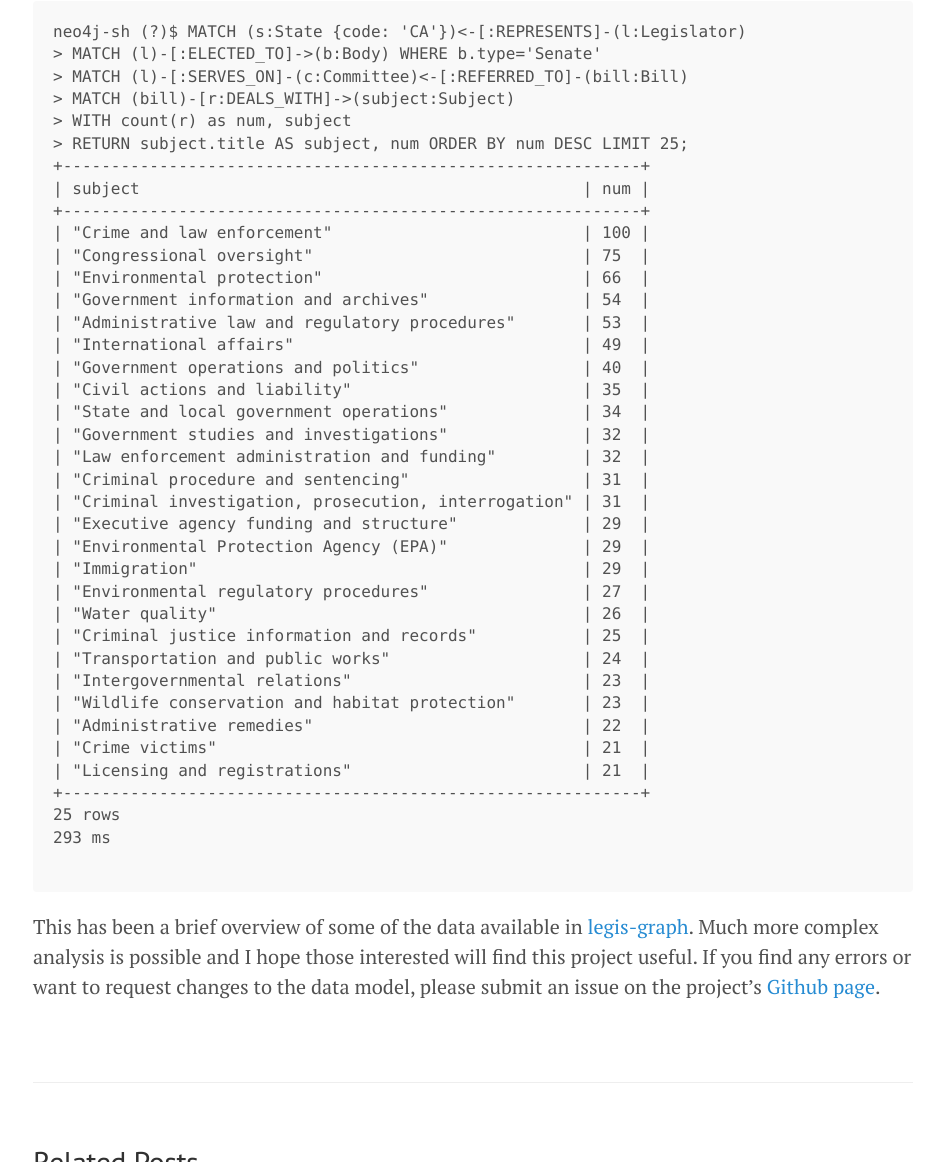
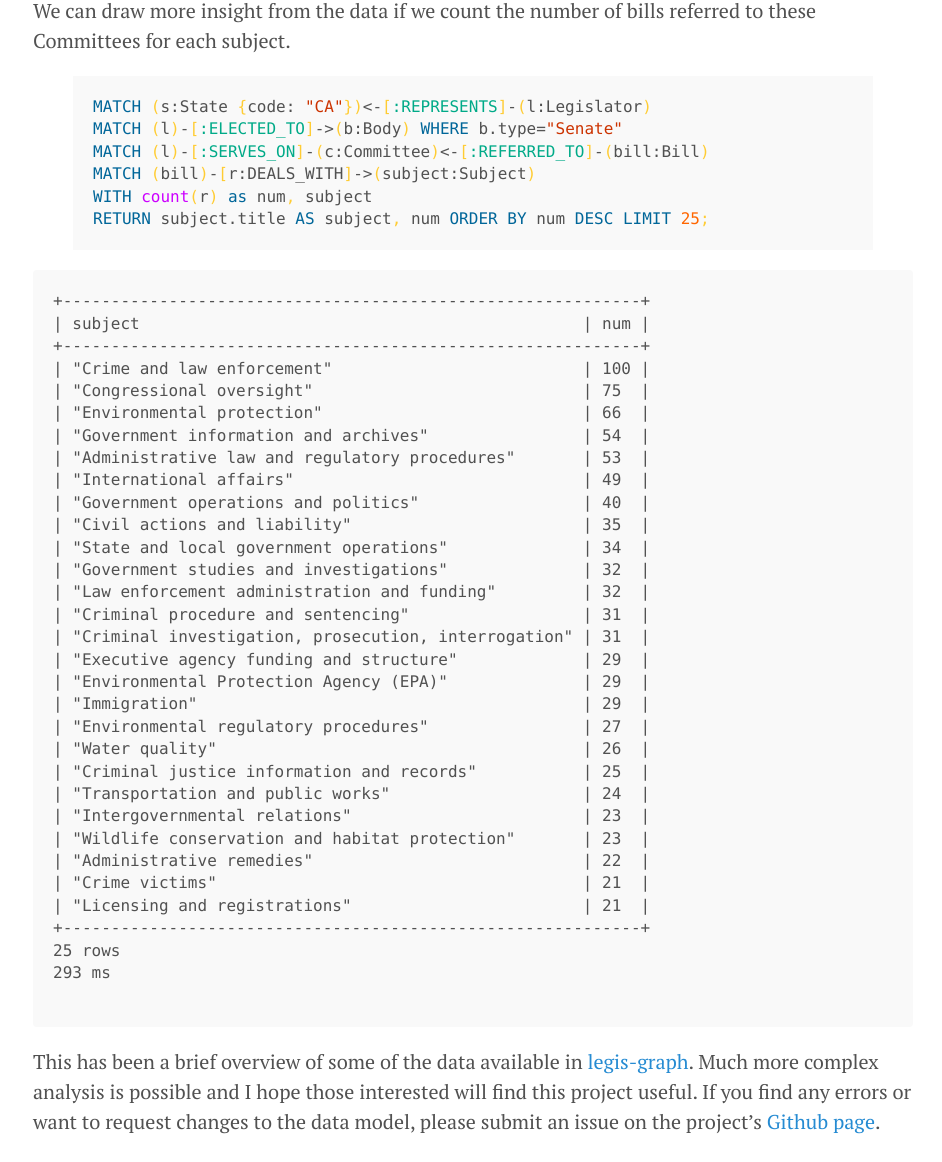
Before and after one commit to johnymontana/johnymontana.github.io, a Jekyll site: the page built from _posts/2015-09-20-legis-graph-congressional-data-using-neo4j.md, in a window 1280 px wide and 1400 px high, scrolled down 9482 px, cut to the strip 238-1400 px from the top of the window. Shown: the whole strip, without its empty margins (167-1109 px from the left). Built offline with Jekyll 4.4.1, drawn with Linux system fonts in a browser that asks for light colours; comment, search, counter and statistics services are not loaded; some of the changed text lies outside the part shown.

Commit message:
make queries easier to copy/paste

```diff
--- a/_posts/2015-09-20-legis-graph-congressional-data-using-neo4j.md
+++ b/_posts/2015-09-20-legis-graph-congressional-data-using-neo4j.md
@@ -48,9 +48,14 @@ I recently moved to California and realized I know pretty much *nothing* about p
 
 An easy start, tell me the names of California's elected representatives in Congress.
 
+{% highlight cypher %}
+
+MATCH (s:State {code: "CA"})<-[:REPRESENTS]-(l:Legislator)
+RETURN l.firstName + " " + l.lastName as Legislator;
+
+{% endhighlight %}
+
 ~~~
-neo4j-sh (?)$ MATCH (s:State {code: 'CA'})<-[:REPRESENTS]-(l:Legislator)
-> RETURN l.firstName + ' ' + l.lastName as Legislator;
 +-------------------------+
 | Legislator              |
 +-------------------------+
@@ -112,18 +117,22 @@ neo4j-sh (?)$ MATCH (s:State {code: 'CA'})<-[:REPRESENTS]-(l:Legislator)
 +-------------------------+
 55 rows
 83 ms
-
 ~~~
 
 OK, so California has lots of members of Congress. How many are from which parties?
 
 **Breakdown by party**
 
+{% highlight cypher %}
+
+MATCH (s:State {code: "CA"})<-[:REPRESENTS]-(l:Legislator)
+MATCH (l)-[r:IS_MEMBER_OF]->(p:Party)
+WITH p.name as party, count(r) as num
+RETURN party, num;
+
+{% endhighlight %}
+
 ~~~
-neo4j-sh (?)$ MATCH (s:State {code: 'CA'})<-[:REPRESENTS]-(l:Legislator)
-> MATCH (l)-[r:IS_MEMBER_OF]->(p:Party)
-> WITH p.name as party, count(r) as num
-> RETURN party, num;
 +--------------------+
 | party        | num |
 +--------------------+
@@ -132,7 +141,6 @@ neo4j-sh (?)$ MATCH (s:State {code: 'CA'})<-[:REPRESENTS]-(l:Legislator)
 +--------------------+
 2 rows
 56 ms
-
 ~~~
 
 So California is definitely a blue state...
@@ -240,13 +248,18 @@ RETURN ca, senate, l, c, b, s
 
 We can draw more insight from the data if we count the number of bills referred to these Committees for each subject.
 
+{% highlight cypher %}
+
+MATCH (s:State {code: "CA"})<-[:REPRESENTS]-(l:Legislator)
+MATCH (l)-[:ELECTED_TO]->(b:Body) WHERE b.type="Senate"
+MATCH (l)-[:SERVES_ON]-(c:Committee)<-[:REFERRED_TO]-(bill:Bill)
+MATCH (bill)-[r:DEALS_WITH]->(subject:Subject)
+WITH count(r) as num, subject
+RETURN subject.title AS subject, num ORDER BY num DESC LIMIT 25;
+
+{% endhighlight %}
+
 ~~~
-neo4j-sh (?)$ MATCH (s:State {code: 'CA'})<-[:REPRESENTS]-(l:Legislator)
-> MATCH (l)-[:ELECTED_TO]->(b:Body) WHERE b.type='Senate'
-> MATCH (l)-[:SERVES_ON]-(c:Committee)<-[:REFERRED_TO]-(bill:Bill)
-> MATCH (bill)-[r:DEALS_WITH]->(subject:Subject)
-> WITH count(r) as num, subject
-> RETURN subject.title AS subject, num ORDER BY num DESC LIMIT 25;
 +------------------------------------------------------------+
 | subject                                              | num |
 +------------------------------------------------------------+
```
